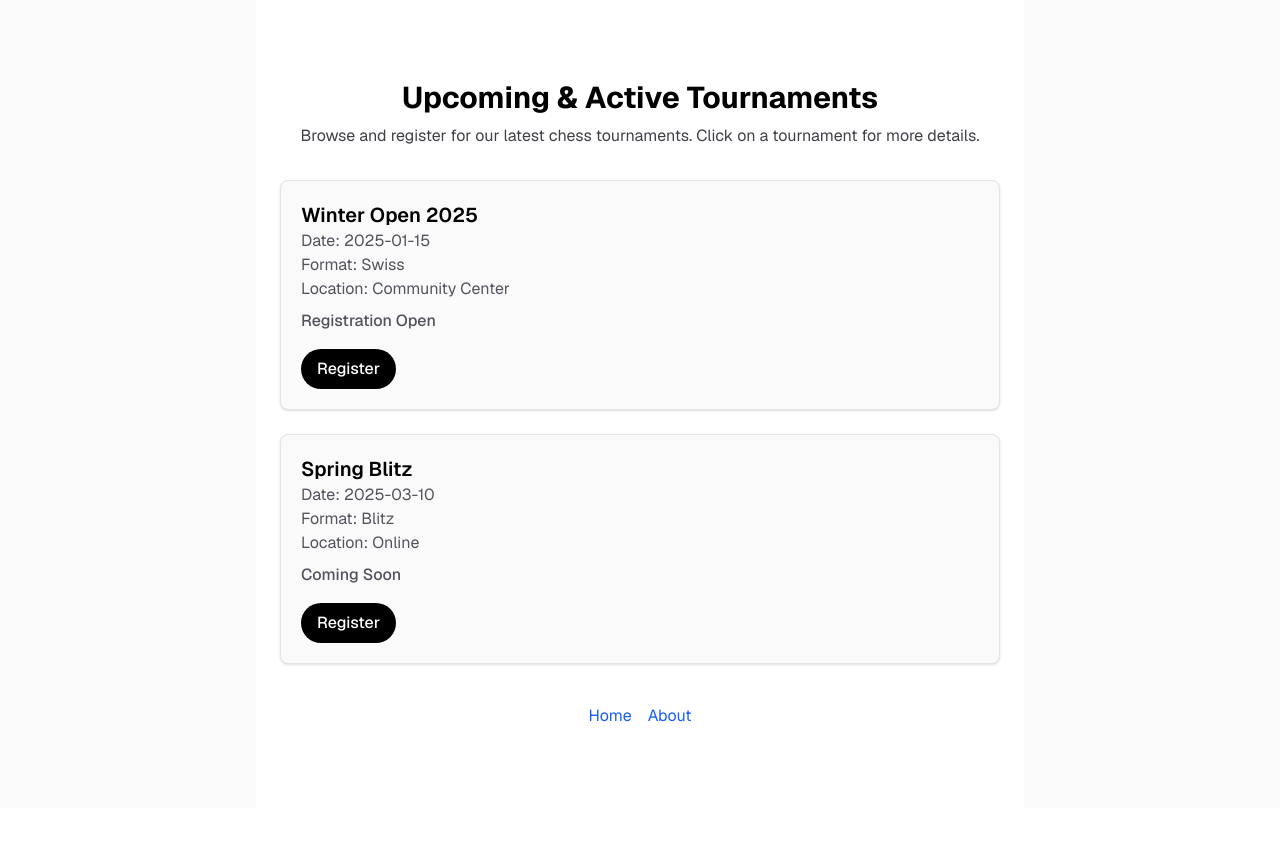
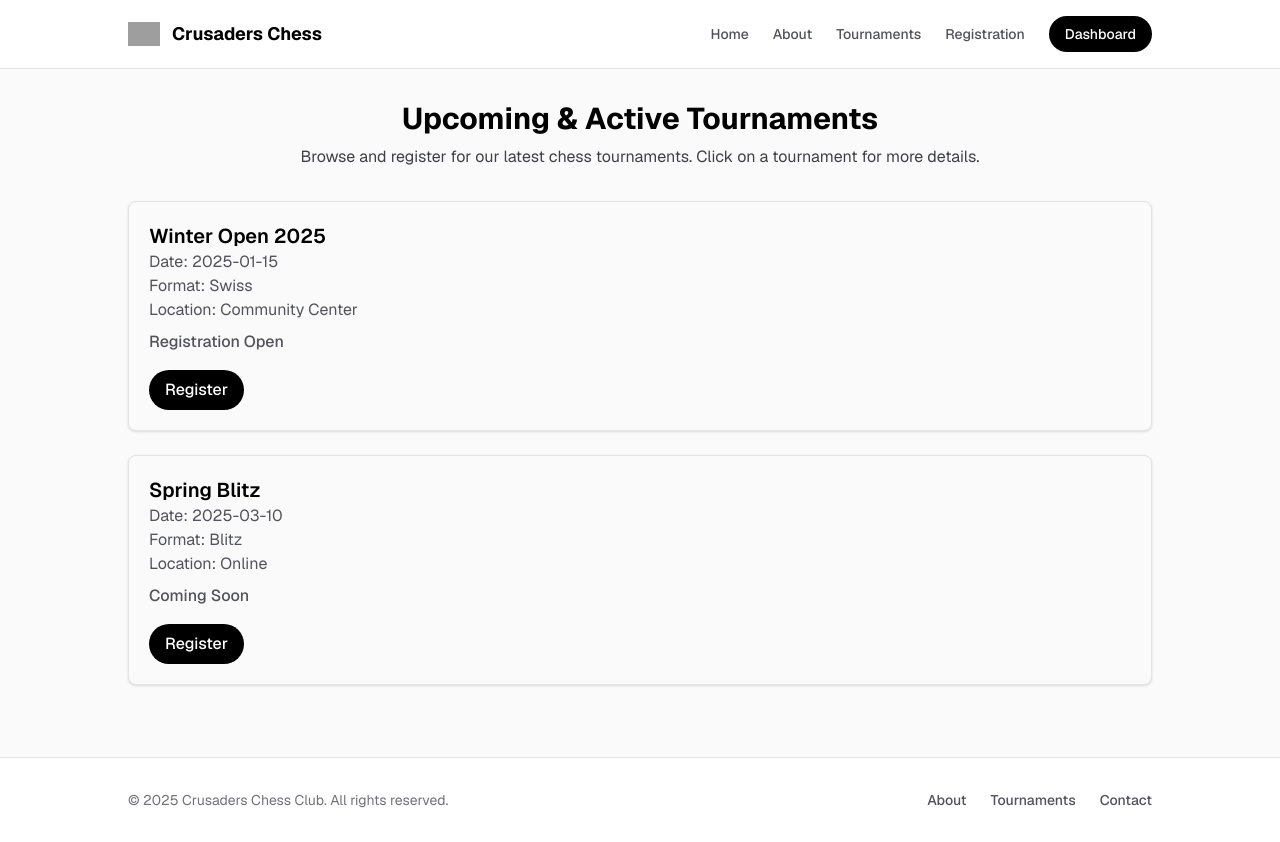
Before and after one commit to jjvaldiviez/crusader-chess-club, a Next.js app: page /tournaments in a window 1280 px wide. Before the commit the page ends 808 px from the top, so only its background shows below. Built offline with nearby package versions, Linux system fonts and the light colour scheme; grey boxes are pictures that could not be loaded.

Commit message:
Added nav bar and footer. Looks cleaner

```diff
--- a/app/about/page.tsx
+++ b/app/about/page.tsx
@@ -1,23 +1,10 @@
 import Image from "next/image";
 import Link from "next/link";
+import {MainPageWrapper} from "@/app/components/common/page-wrapper";
 
 export default function About() {
     return (
-        <div className="flex min-h-screen items-center justify-center bg-zinc-50 font-sans dark:bg-black">
-            <main className="flex min-h-screen w-full max-w-2xl flex-col items-center py-20 px-6 bg-white dark:bg-black">
-                <header className="flex flex-col items-center mb-8">
-                    <Image
-                        className="dark:invert"
-                        src="/chess-logo.svg"
-                        alt="Crusaders Chess Club Logo"
-                        width={56}
-                        height={56}
-                        priority
-                    />
-                    <h1 className="mt-4 text-3xl font-bold text-black dark:text-zinc-50">
-                        About Crusaders Chess Club
-                    </h1>
-                </header>
+        <MainPageWrapper>
             <section className="mb-8 text-center">
                 <p className="text-lg text-zinc-700 dark:text-zinc-300 mb-4">
                     The Crusaders Chess Club is dedicated to fostering a vibrant chess community for players of all ages and skill levels. Our mission is to promote learning, competition, and camaraderie through regular tournaments, events, and educational opportunities.
@@ -39,7 +26,6 @@ export default function About() {
                 <Link href="/" className="text-blue-600 hover:underline dark:text-blue-400">Home</Link>
                 <Link href="/tournaments" className="text-blue-600 hover:underline dark:text-blue-400">Tournaments</Link>
             </nav>
-            </main>
-        </div>
+        </MainPageWrapper>
     );
 }
--- /dev/null
+++ b/app/admin/page.tsx
@@ -0,0 +1,3 @@
+export default function AdminPage() {
+  return <div>Admin Page</div>;
+}
--- /dev/null
+++ b/app/components/common/footer.tsx
@@ -0,0 +1,24 @@
+import Link from "next/link";
+
+export function Footer() {
+    return (
+        <footer className="border-t border-zinc-200 bg-white px-6 py-8 dark:border-zinc-800 dark:bg-black">
+            <div className="mx-auto flex max-w-5xl flex-col items-center justify-between gap-6 sm:flex-row">
+                <p className="text-sm text-zinc-500 dark:text-zinc-400">
+                    &copy; {new Date().getFullYear()} Crusaders Chess Club. All rights reserved.
+                </p>
+                <div className="flex gap-6 text-sm font-medium text-zinc-600 dark:text-zinc-400">
+                    <Link href="/about" className="hover:text-black dark:hover:text-white">
+                        About
+                    </Link>
+                    <Link href="/tournaments" className="hover:text-black dark:hover:text-white">
+                        Tournaments
+                    </Link>
+                    <Link href="/contact" className="hover:text-black dark:hover:text-white">
+                        Contact
+                    </Link>
+                </div>
+            </div>
+        </footer>
+    );
+}
--- a/app/components/navbar.tsx
+++ b/app/components/common/navbar.tsx
@@ -15,13 +15,14 @@ export function NavBar() {
                         height={32}
                         priority
                     />
-                    <span className="text-lg font-bold text-black dark:text-white hidden sm:block">
-            Crusaders Chess
-          </span>
+                    <span className="text-lg font-bold text-black dark:text-white hidden sm:block">Crusaders Chess</span>
                 </Link>
 
                 {/* Navigation Links */}
                 <div className="flex items-center gap-6 text-sm font-medium">
+                    <Link href="/" className="text-zinc-600 transition-colors hover:text-black dark:text-white">
+                        Home
+                    </Link>
                     <Link
                         href="/about"
                         className="text-zinc-600 transition-colors hover:text-black dark:text-zinc-400 dark:hover:text-white"
--- /dev/null
+++ b/app/components/common/page-wrapper.tsx
@@ -0,0 +1,34 @@
+import React from "react";
+import {NavBar} from "@/app/components/common/navbar";
+import {Footer} from "@/app/components/common/footer";
+
+interface PageWrapperProps {
+    children: React.ReactNode;
+    className?: string;
+    centered?: boolean;
+    withNavbar?: boolean;
+    withFooter?: boolean;
+}
+
+export function MainPageWrapper({
+                                children,
+                                className = "",
+                                centered = true,
+                                withNavbar = true,
+                                withFooter = true}: PageWrapperProps) {
+    return (
+        <div className="flex min-h-screen flex-col bg-zinc-50 font-sans dark:bg-black">
+            {withNavbar && <NavBar />}
+            <main
+                className={`flex flex-1 flex-col px-6 py-8 ${
+                    centered ? "items-center justify-center" : ""
+                } ${className}`}
+            >
+                <div className="mx-auto w-full max-w-5xl">
+                    {children}
+                </div>
+            </main>
+            {withFooter && <Footer />}
+        </div>
+    );
+}
--- /dev/null
+++ b/app/components/home/hero.tsx
@@ -0,0 +1,23 @@
+import React from 'react';
+
+interface HeroProps {
+    children: React.ReactNode;
+    className?: string;
+    centered?: boolean;
+}
+
+export function HeroSection({
+                                    children,
+                                    className = "",
+                                    centered = true,
+                                }: HeroProps) {
+    return (
+        <div
+            className={`min-h-screen bg-zinc-50 font-sans dark:bg-black ${
+                centered ? "flex items-center justify-center" : ""
+            } ${className}`}
+        >
+            {children}
+        </div>
+    );
+}
--- /dev/null
+++ b/app/page-copy.tsx
@@ -0,0 +1,47 @@
+import Image from "next/image";
+import Link from "next/link";
+import {NavBar} from "@/app/components/common/navbar";
+
+export default function Home() {
+  return (
+      <div className="flex min-h-screen items-center justify-center bg-zinc-50 font-sans dark:bg-black">
+          <main className="flex min-h-screen w-full flex-col items-center justify-between py-24 px-6 bg-white dark:bg-black sm:items-start">
+              {/* Logo and Navigation */}
+              <header className="w-full flex flex-col items-center sm:flex-row sm:justify-between mb-10">
+            <NavBar />
+          </header>
+
+          {/* Hero Section */}
+          <section className="flex flex-col items-center gap-6 text-center sm:items-start sm:text-left mb-12">
+            <h1 className="text-4xl font-semibold leading-tight text-black dark:text-zinc-50">
+              Welcome to the Crusaders Chess Club
+            </h1>
+            <p className="max-w-xl text-lg leading-8 text-zinc-600 dark:text-zinc-400">
+              Your all-in-one platform for chess tournaments, registration, and player management. Join our community to compete, learn, and track your chess journey.
+            </p>
+          </section>
+
+          {/* Call to Action */}
+          <section className="flex flex-col gap-4 w-full sm:flex-row sm:justify-center mb-16">
+            <Link
+                href="/tournaments"
+                className="flex h-12 items-center justify-center gap-2 rounded-full bg-black text-white px-6 font-medium transition-colors hover:bg-zinc-800 dark:bg-zinc-50 dark:text-black dark:hover:bg-zinc-200"
+            >
+              View Upcoming Tournaments
+            </Link>
+            <Link
+                href="/registration"
+                className="flex h-12 items-center justify-center rounded-full border border-solid border-black/[.08] px-6 font-medium transition-colors hover:border-transparent hover:bg-black/[.04] dark:border-white/[.145] dark:hover:bg-[#1a1a1a]"
+            >
+              Register Now
+            </Link>
+          </section>
+
+          {/* Footer */}
+          <footer className="w-full text-center text-sm text-zinc-500 dark:text-zinc-400 mt-auto">
+            &copy; {new Date().getFullYear()} Crusaders Chess Club. All rights reserved.
+          </footer>
+        </main>
+      </div>
+  );
+}
--- a/app/registration/page.tsx
+++ b/app/registration/page.tsx
@@ -2,6 +2,7 @@
 
 import Link from "next/link";
 import { useState } from "react";
+import {MainPageWrapper} from "@/app/components/common/page-wrapper";
 
 export default function RegistrationPage() {
     const [formData, setFormData] = useState({
@@ -60,15 +61,7 @@ export default function RegistrationPage() {
     }
 
     return (
-        <div className="flex min-h-screen items-center justify-center bg-zinc-50 font-sans dark:bg-black py-12 px-4 sm:px-6">
-            <main className="mx-auto max-w-5xl p-6 py-10 bg-white dark:bg-zinc-900 rounded-xl border border-zinc-200 dark:border-zinc-800 shadow-sm">
-                <header className="mb-8">
-                    <h1 className="text-3xl font-bold text-black dark:text-white">Tournament Registration</h1>
-                    <p className="mt-2 text-zinc-600 dark:text-zinc-400">
-                        Fill out the details below to secure your spot in an upcoming event.
-                    </p>
-                </header>
-
+        <MainPageWrapper>
             <form onSubmit={handleSubmit} className="space-y-6">
                 {/* Personal Information */}
                 <div className="space-y-4">
@@ -177,7 +170,6 @@ export default function RegistrationPage() {
                     </p>
                 </div>
             </form>
-            </main>
-        </div>
+        </MainPageWrapper>
     );
 }
--- a/app/tournaments/page.tsx
+++ b/app/tournaments/page.tsx
@@ -1,4 +1,5 @@
 import Link from "next/link";
+import {MainPageWrapper} from "@/app/components/common/page-wrapper";
 
 export default function Tournaments() {
     // Placeholder data; replace with dynamic data fetching later
@@ -22,8 +23,7 @@ export default function Tournaments() {
     ];
 
     return (
-        <div className="flex min-h-screen items-center justify-center bg-zinc-50 font-sans dark:bg-black">
-            <main className="flex min-h-screen w-full max-w-3xl flex-col items-center py-20 px-6 bg-white dark:bg-black">
+        <MainPageWrapper>
             <header className="mb-8 text-center">
                 <h1 className="text-3xl font-bold text-black dark:text-zinc-50">
                     Upcoming & Active Tournaments
@@ -54,11 +54,6 @@ export default function Tournaments() {
                     </div>
                 ))}
             </section>
-                <nav className="flex gap-4">
-                    <Link href="/" className="text-blue-600 hover:underline dark:text-blue-400">Home</Link>
-                    <Link href="/about" className="text-blue-600 hover:underline dark:text-blue-400">About</Link>
-                </nav>
-            </main>
-        </div>
+        </MainPageWrapper>
     );
 }
```
Also changed, not shown: app/page.tsx (+5 -33 lines). Lines whose indentation alone changed are shown as unchanged.
